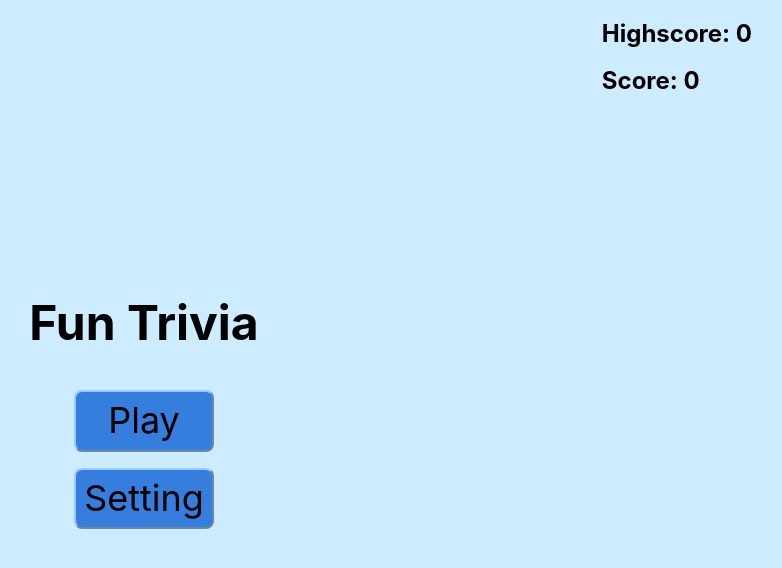
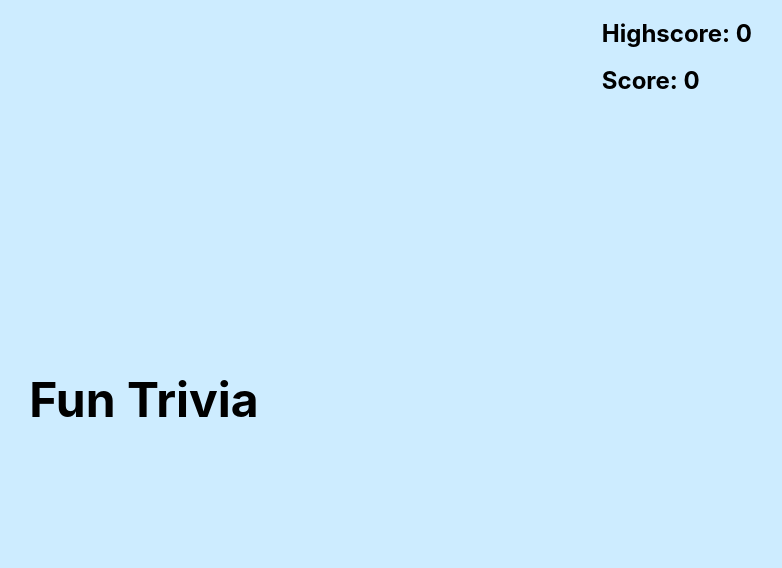
Before and after one commit to asen23/FunTrivia, a React (Create React App) app: page / in a window 1280 px wide. Shown: the top 568 px of the page, without its empty margins (496-1278 px from the left). Built offline with nearby package versions, Linux system fonts and the light colour scheme.

Commit message:
fix: yet another hotfix to broken path

```diff
--- a/src/App.js
+++ b/src/App.js
@@ -95,7 +95,7 @@ function App() {
             </div>
             <h1 className="f1">Fun Trivia</h1>
             <Switch>
-                <Route path="/trivia">
+                <Route path="/FunTrivia/trivia">
                     <Trivia
                         url={getURL()}
                         exit={() => {
@@ -117,7 +117,7 @@ function App() {
                         }}
                     />
                 </Route>
-                <Route path="/setting">
+                <Route path="/FunTrivia/setting">
                     <Setting
                         onBack={(type, difficulty, category) => {
                             history.push("/FunTrivia/")
@@ -138,7 +138,7 @@ function App() {
                         setting={setting}
                     />
                 </Route>
-                <Route path="/">
+                <Route path="/FunTrivia/">
                     <ButtonList />
                 </Route>
             </Switch>
```
